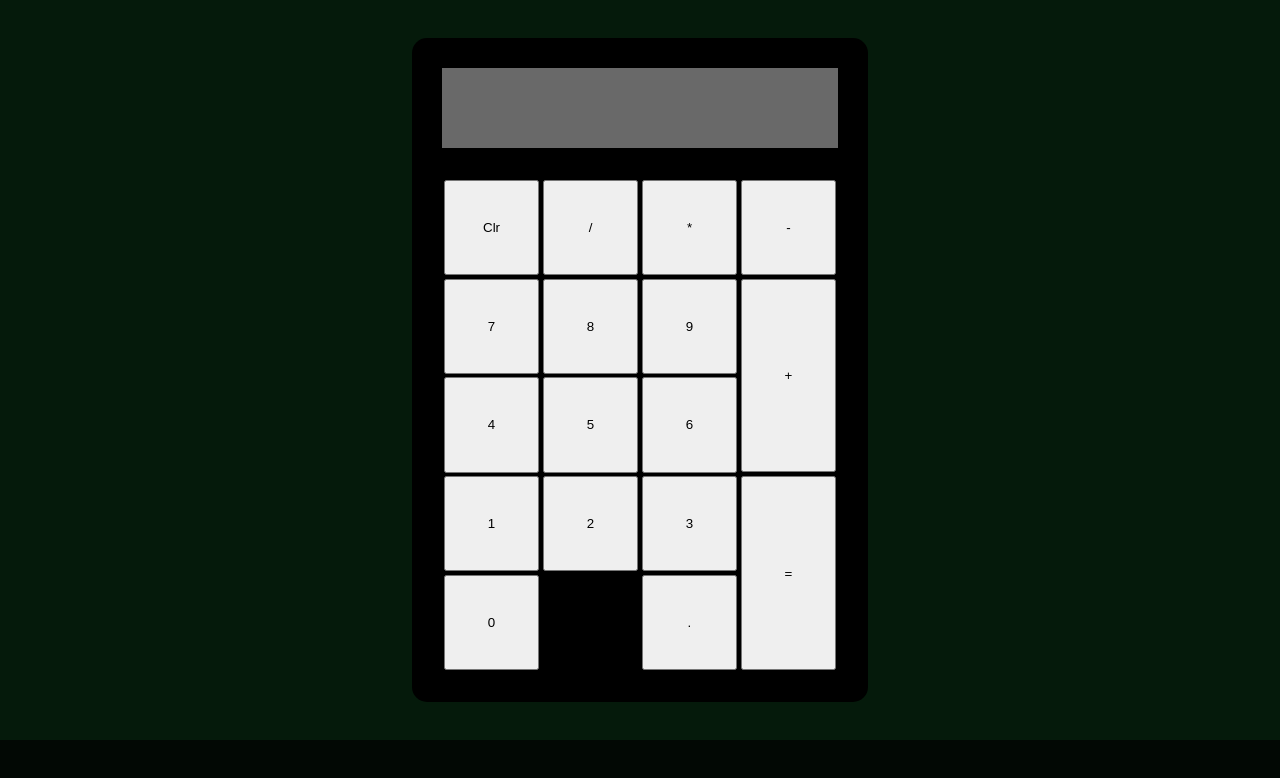
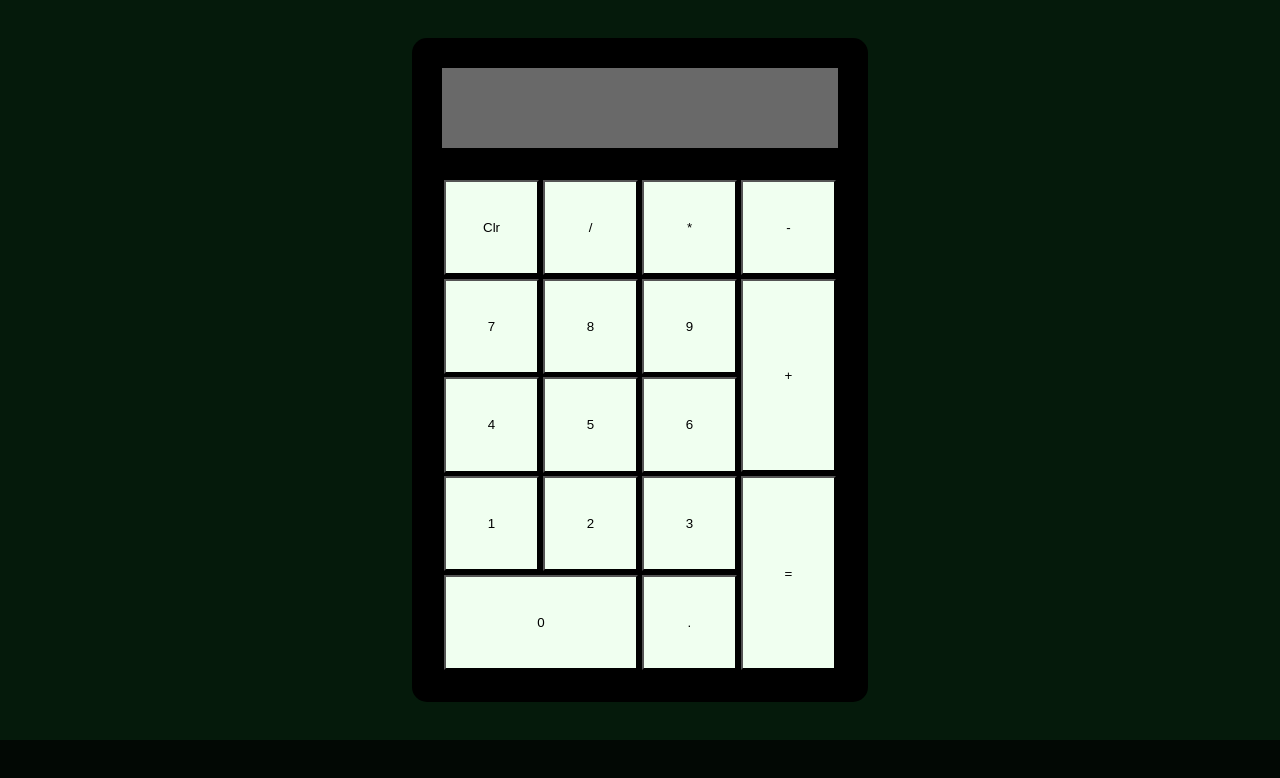
Before and after one commit to ConorMacFadden/odinProject-Calculator, a plain HTML site: page index.html in a window 1280 px wide. Drawn offline with Linux system fonts and the light colour scheme.

Commit message:
Complete layout with double width 0 key.

```diff
--- a/javascrypt.js
+++ b/javascrypt.js
@@ -55,6 +55,10 @@ function createKey(keyText) {
             newButton.style.height = '196%'
             newButton.style.marginBottom = '-98%';
         }
+        if (keyText == '0') {
+            newButton.style.width = '196%';
+            newButton.style.marginRight = '-98%';
+        }
         newButtonContainer.appendChild(newButton)
 
     }
--- a/style.css
+++ b/style.css
@@ -52,6 +52,7 @@ body {
 }
 
 .key {
-    flex:1;
+    flex: 1;
     margin: 2%;
+    background-color: honeydew;
 }
```
Also changed, not shown: index.html (+3 -1 lines).
